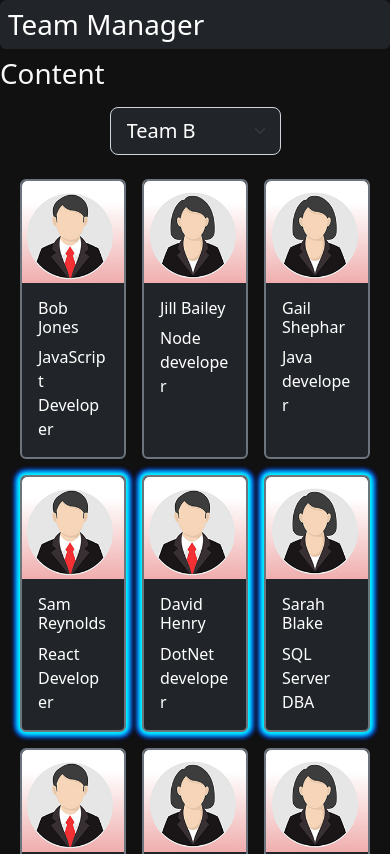
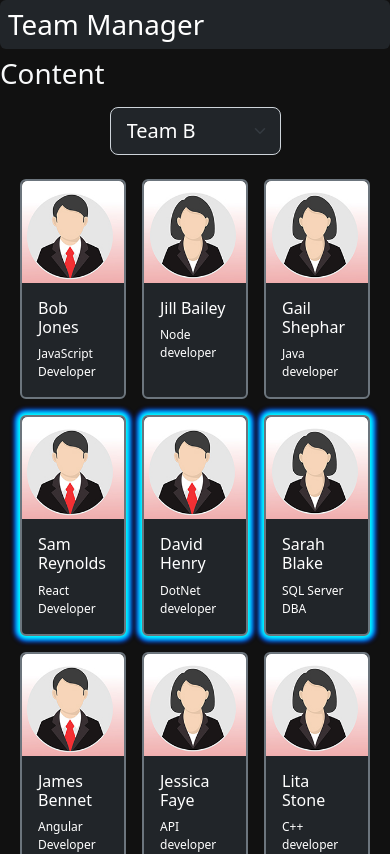
Before and after one commit to anirbandey1/team-management-react, a React (Create React App) app: page / in a window 390 px wide. Shown: the top 854 px of the page. Built offline with nearby package versions, Linux system fonts and the light colour scheme.

Commit message:
Card-text font-size change word wrap mobile problem

```diff
--- a/src/App.css
+++ b/src/App.css
@@ -8,6 +8,9 @@
     grid-template-columns: 1fr 1fr 1fr;
 }
 
+.card-text {
+    font-size: 12px;
+}
 .standout {
     /* box-shadow: rgba(0, 0, 0, 0.16) 0px 1px 4px, rgb(51, 51, 51) 0px 0px 0px 3px; */
     /* box-shadow: rgba(0, 255, 255, 0.16) 0px 1px 4px, */
--- a/src/index.js
+++ b/src/index.js
@@ -3,11 +3,10 @@ import ReactDOM from 'react-dom/client';
 import './index.css';
 import App from './App';
 import reportWebVitals from './reportWebVitals';
-
 import 'bootstrap/dist/css/bootstrap.css';
 // Put any other imports below so that CSS from your
 // components takes precedence over default styles.
-//
+
 const root = ReactDOM.createRoot(document.getElementById('root'));
 root.render(
     <React.StrictMode>
```
